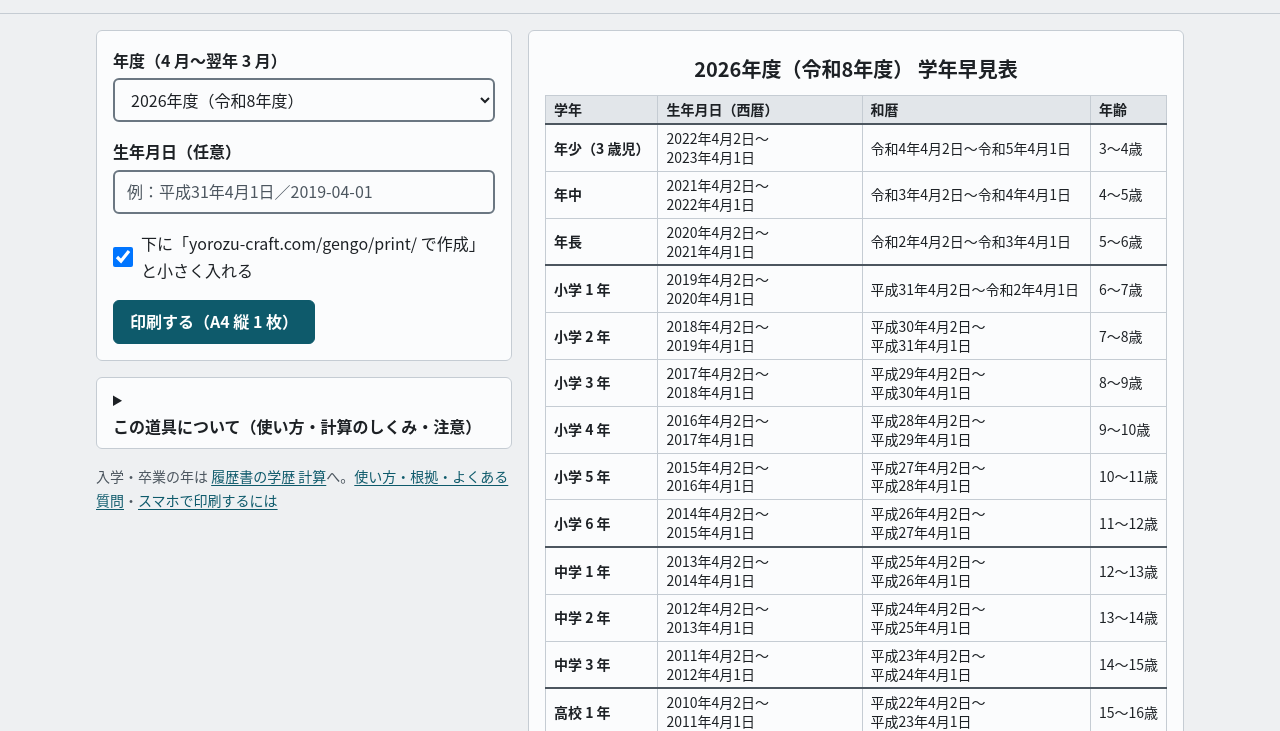
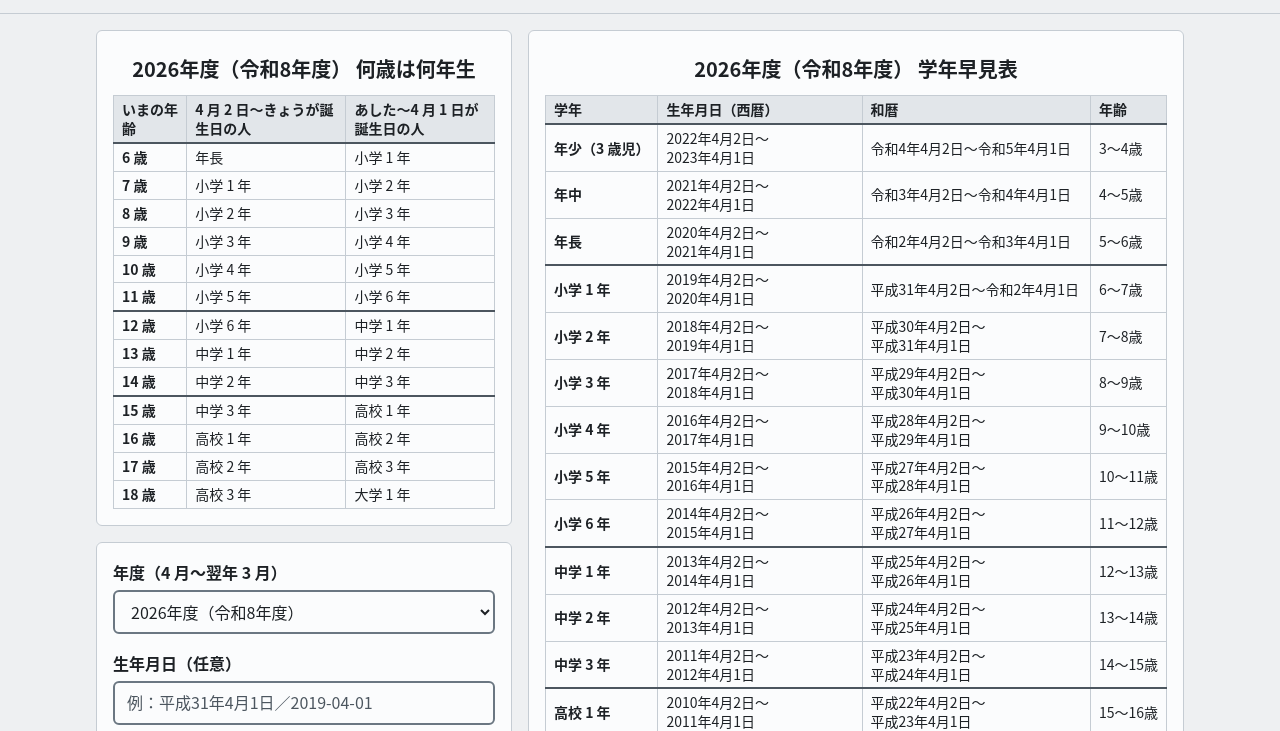
Before and after one commit to YouheiOonuki/gengo, a plain HTML site: page gakunen/index.html in a window 1280 px wide. Shown: the part 127-858 px from the top of the page. Drawn offline with Linux system fonts and the light colour scheme.

Commit message:
Q-312: 学年早見表の上に、今年度の「何歳は何年生」の早見（6〜18 歳）。title・h1・description に「何歳は何年生」
- calc.js に gradeByAge(today): 学年は gakunen-calc.js の gradeNumber を呼ぶだけ（計算の写しは触らない）。
  列は「4 月 2 日〜きょうが誕生日の人」「あした〜4 月 1 日が誕生日の人」。年度はきょうの日付で決まる。4 月 1 日は前の列が空
- gakunen/index.html: 早見の表を main の先頭に（印刷には入れない）。390 幅の 1 画面目に 6〜18 歳の 13 行が入る
- 印刷ボタンは 442px → 985px（1.17 画面。SCREEN 7.2 の 1.5 画面以内）。学年早見表の表は 543px 下がった
- title 本体 30 字（D472 の 32 字以内）、description 97 字
- tests/age-hayami.test.js: その年齢の人の生まれた日を 1 日ずつ gradeAt に入れて行と突き合わせる（きょう 3/31・4/1・4/2・年の境・2/29）。10・13・15 歳は手で確かめた行
- gakunen/guide.html の更新履歴に 1 行

Co-Authored-By: Claude Opus 5.5 <noreply@anthropic.com>

```diff
--- a/calc.js
+++ b/calc.js
@@ -388,6 +388,26 @@
   /** 曜日（0 = 日曜）。グレゴリオ暦で数える（明治5年以前の旧暦の日付には使わない） */
   function weekdayOf(o) { return new Date(Date.UTC(o.y, o.m - 1, o.d)).getUTCDay(); }
 
+  /**
+   * きょうの年度の「何歳は何年生」（学年早見表の上の早見。行は fromAge〜toAge 歳、既定 6〜18）
+   * a: 4 月 2 日〜きょうが誕生日の人（今年度の誕生日を迎えた）、b: あした〜4 月 1 日が誕生日の人（まだ）。きょうが 4 月 1 日（年度の初日）なら a は無い（null）
+   * 学年は gakunen-calc.js の gradeNumber に、その組の生まれた日（a は fy−age 年 4 月 2 日、b は fy−age 年 4 月 1 日）を入れて出す。年度が替わると行も替わる
+   * @returns {{fy:number, rows:Array<{age:number, a:({n:number,key:(string|null)}|null), b:{n:number,key:(string|null)}}>}}
+   */
+  function gradeByAge(today, fromAge, toAge) {
+    var fy = G.fiscalYearOf(today);
+    var keyOf = {};
+    G.gradeTable(fy).forEach(function (r) { keyOf[r.n] = r.key; });
+    var noA = today.m === 4 && today.d === 1;   // 4 月 2 日〜きょう が空
+    var lo = fromAge === undefined ? 6 : fromAge, hi = toAge === undefined ? 18 : toAge;
+    var rows = [];
+    for (var age = lo; age <= hi; age++) {
+      var na = G.gradeNumber({ y: fy - age, m: 4, d: 2 }, fy), nb = G.gradeNumber({ y: fy - age, m: 4, d: 1 }, fy);
+      rows.push({ age: age, a: noA ? null : { n: na, key: keyOf[na] || null }, b: { n: nb, key: keyOf[nb] || null } });
+    }
+    return { fy: fy, rows: rows };
+  }
+
   var api = {
     isLeap: isLeap, validDate: validDate, parseYmd: parseYmd, ymdStr: ymdStr, cmp: cmp, addDays: addDays,
     ERAS: ERAS, eraByKey: eraByKey, lastYearOf: lastYearOf, eraOf: eraOf, erasOfYear: erasOfYear, PRE_MEIJI_ERAS: PRE, preErasOfYear: preErasOfYear,
@@ -395,7 +415,7 @@
     toSeireki: toSeireki, parseJaNumber: parseJaNumber, parseInput: parseInput, inputToDate: inputToDate,
     ageAt: ageAt, anniversary: anniversary, isHayaumare: G.isHayaumare, schoolEntryYear: G.schoolEntryYear,
     schoolHistory: G.schoolHistory, gradeAt: G.gradeAt, eto: eto, ehou: ehou, ageTable: ageTable,
-    fiscalYearOf: G.fiscalYearOf, gradeNumber: G.gradeNumber, gradeTable: G.gradeTable, resumeHistory: G.resumeHistory,
+    fiscalYearOf: G.fiscalYearOf, gradeNumber: G.gradeNumber, gradeTable: G.gradeTable, resumeHistory: G.resumeHistory, gradeByAge: gradeByAge,
     kazoeAge: Y.kazoeAge, yakuTable: Y.yakuTable, yakuOf: Y.yakuOf, toshiiwaiTable: Y.toshiiwaiTable, toshiiwaiOf: Y.toshiiwaiOf,
     kanjiNumber: kanjiNumber, kaikiName: kaikiName, memorialDay: memorialDay, kaikiList: kaikiList, chuinList: chuinList,
     kaikiYearTable: kaikiYearTable, weekdayOf: weekdayOf
--- a/gakunen/gakunen.js
+++ b/gakunen/gakunen.js
@@ -48,6 +48,18 @@
   function fyLabel(fy) {
     var names = C.erasOfYear(fy).filter(function (x) { return x.to.m >= 4; }).map(function (x) { return C.formatEraYear(x.era, x.year) + '度'; });
     return fy + '年度（' + names.join('・') + '）';
+  }
+
+  // ===== 何歳は何年生（きょうの年度） =====
+  var ageBody = $('age-body');
+  if (ageBody) {
+    var ga = C.gradeByAge(today());
+    var gname = function (g) { return g ? (GRADE_NAME[g.key] || '—') : '—'; };
+    $('age-hayami-title').textContent = fyLabel(ga.fy) + ' 何歳は何年生';
+    ageBody.innerHTML = ga.rows.map(function (r) {
+      var cls = r.age === 6 || r.age === 12 || r.age === 15 ? ' class="stage-start"' : '';
+      return '<tr' + cls + '><th scope="row">' + r.age + ' 歳</th><td>' + esc(gname(r.a)) + '</td><td>' + esc(gname(r.b)) + '</td></tr>';
+    }).join('');
   }
 
   // ===== 学年早見表 =====
--- a/gakunen/index.html
+++ b/gakunen/index.html
@@ -3,8 +3,8 @@
 <head>
   <meta charset="UTF-8">
   <meta name="viewport" content="width=device-width, initial-scale=1.0">
-  <title>学年早見表 2026年度（令和8年度）生年月日・和暦・年齢｜印刷できる｜yorozu-craft</title>
-  <meta name="description" content="年度を選ぶと、年少から大学・大学院まで学年ごとの生年月日の範囲（西暦・和暦）と年齢が出る学年早見表。生年月日を入れると早生まれかどうかと学年が分かります。A4 1 枚で印刷。登録不要・無料。">
+  <title>何歳は何年生？学年早見表 2026年度（令和8年度）生年月日｜yorozu-craft</title>
+  <meta name="description" content="何歳は何年生かを、今年度の早見で。年少から大学・大学院まで学年ごとの生年月日の範囲（西暦・和暦）と年齢が出る学年早見表。生年月日を入れると早生まれかどうかと学年が分かります。A4 1 枚で印刷。">
   <meta name="robots" content="index, follow">
   <link rel="canonical" href="https://yorozu-craft.com/gengo/gakunen/">
   <link rel="alternate" hreflang="ja" href="https://yorozu-craft.com/gengo/gakunen/">
@@ -54,12 +54,23 @@
   </div>
 
   <header class="app-header">
-    <h1>学年早見表（生年月日・和暦・年齢）</h1>
+    <h1>何歳は何年生？学年早見表（生年月日・和暦・年齢）</h1>
     <p class="subtitle">年度ごとの学年と生まれの範囲。入力は外部に送信しません。</p>
     <p class="lang-switch"><a href="../en/school-grades/" hreflang="en" lang="en">English</a></p>
   </header>
 
   <main class="app-main two-col side">
+
+    <!-- 何歳は何年生（きょうの年度。gakunen.js が calc.js の gradeByAge で埋める。印刷には入れない） -->
+    <section class="card no-print" id="age-hayami" aria-labelledby="age-hayami-title">
+      <h2 class="hayami-title" id="age-hayami-title">何歳は何年生</h2>
+      <div class="table-wrap">
+        <table class="gk-table age-table">
+          <thead><tr><th scope="col">いまの年齢</th><th scope="col">4 月 2 日〜きょうが誕生日の人</th><th scope="col">あした〜4 月 1 日が誕生日の人</th></tr></thead>
+          <tbody id="age-body"></tbody>
+        </table>
+      </div>
+    </section>
 
     <!-- 設定 → 出力（SCREEN.md 1.2）。年度と生年月日（任意）→ 印刷ボタン → 表 -->
     <fieldset class="card gk-controls">
--- a/style.css
+++ b/style.css
@@ -203,6 +203,8 @@ fieldset.card { min-width: 0; }
 .gk-table thead th { background: var(--bg-2); }
 .gk-table tbody th { white-space: nowrap; font-weight: 600; }
 .gk-table td:last-child { white-space: nowrap; }
+.age-table td:last-child { white-space: normal; }
+.age-table thead th { font-weight: 600; }
 .gk-table tr.stage-start > * { border-top: 2px solid var(--muted); }
 .gk-table tr.grad > * { color: var(--muted); }
 .gk-table tr.me > * { background: var(--accent-soft); color: var(--text); font-weight: 700; }
```
Also changed, not shown: gakunen/guide.html (+1 -0 lines), tests/age-hayami.test.js (added, +73 -0 lines).
